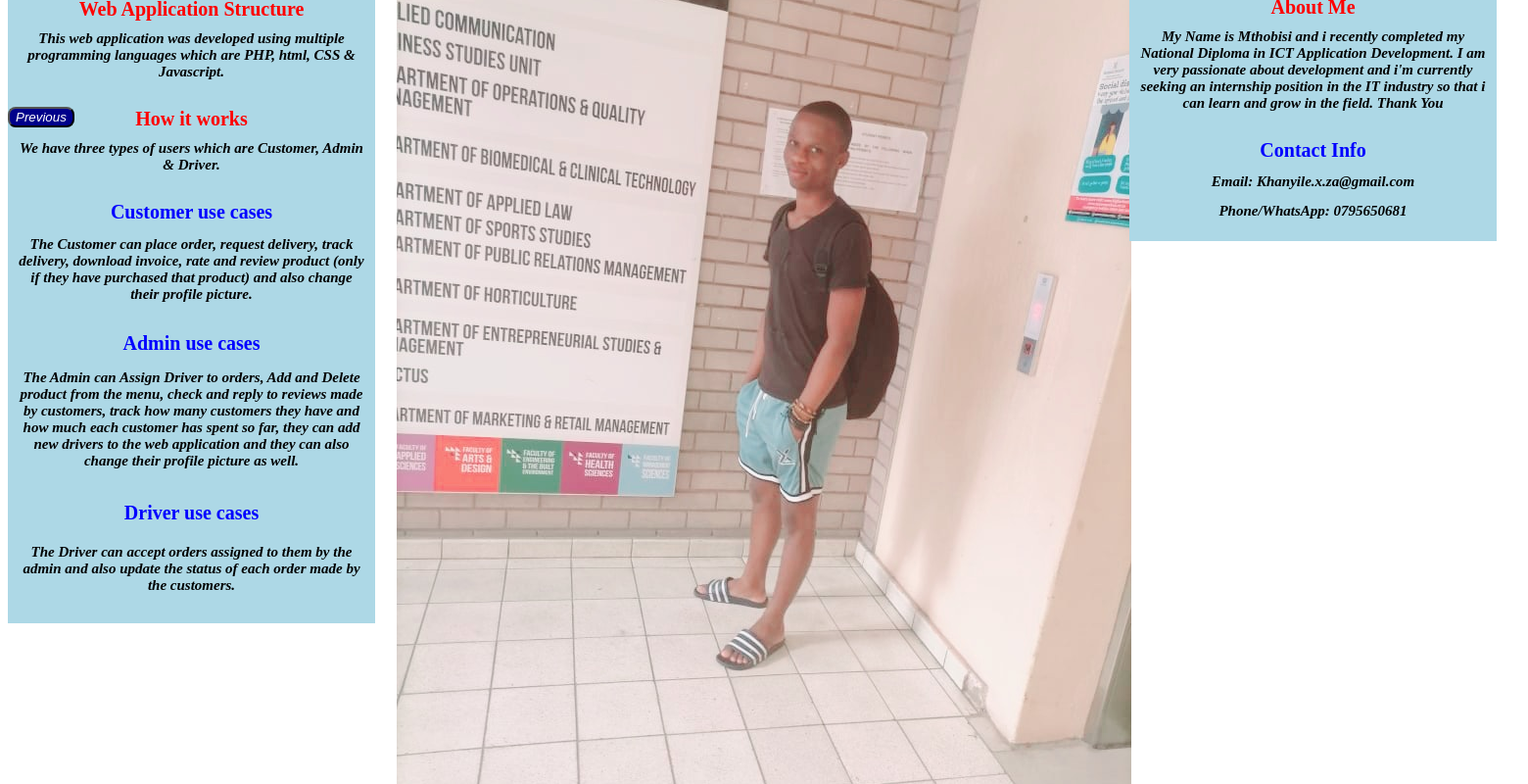
After one commit to Mthobisi2002/e-Commerce-web-app, a PHP site: page /About.php in a window 1560 px wide. The commit adds this page. Shown: the whole page at 98% size. Run offline with PHP 8.4, Linux system fonts and the light colour scheme.

Commit message:
first commit

```diff
--- /dev/null
+++ b/About.php
@@ -0,0 +1,79 @@
+<style>
+
+    #bar{
+        background-color: lightblue;
+        width: 355px;
+        margin: left;
+        margin-top: -20px;
+        padding: 10px;
+        text-align: center;
+        font-weight: bold;
+
+    }
+    #bar2{
+        background-color: lightblue;
+        width: 355px;
+        margin-left: 1145px;
+        margin-top: -650px;
+        padding: 10px;
+        text-align: center;
+        font-weight: bold;
+
+    }
+    .bg-img {
+    /* The image used */
+    background-image: url("images/Mthobisi3.jpg");
+
+    /* Control the height of the image */
+    min-height: 380px;
+
+    /* Center and scale the image nicely */
+    background-position: center;
+    background-repeat: no-repeat;
+    width: 100%;
+    height: 100%;
+    position: relative;
+}
+</style>
+
+<html>
+    <head>
+        <title>100% Mthobisi Khanyile</title>
+    </head>
+    <button onclick="history.back()" style="font-style: italic; color:white; bottom:670px; margin-left:0px; position:fixed;
+    display: inline-block;  background:darkblue; border-radius: .5rem; ">Previous</button>
+
+    <div id="bar">
+        <body class="bg-img">
+            <form method="post">
+                <div style="font-size: 20px; color:red; font-style: Normal;">Web Application Structure</div>
+                <h1 style="font-size: 15px; color: black; font-style: italic;">This web application was developed using multiple programming languages which are PHP, html, CSS & Javascript.</h1>
+                <br>
+                <div style="font-size: 20px; color:red; font-style: Normal;">How it works</div>
+                <h1 style="font-size: 15px; color: black; font-style: italic;">We have three types of users which are Customer, Admin & Driver.</h1>
+                <br>
+                <div style="font-size: 20px; color:blue; font-style: Normal;">Customer use cases</div>
+                <h2 style="font-size: 15px; color: black; font-style: italic;">The Customer can place order, request delivery, track delivery, download invoice, rate and review product (only if they have purchased that product) and also change their profile picture.</h2>
+                <br>
+                <div style="font-size: 20px; color:blue; font-style: Normal;">Admin use cases</div>
+                <h3 style="font-size: 15px; color: black; font-style: italic;">The Admin can Assign Driver to orders, Add and Delete product from the menu, check and reply to reviews made by customers, track how many customers they have and how much each customer has spent so far, they can add new drivers to the web application and they can also change their profile picture as well.</h3>
+                <br>
+                <div style="font-size: 20px; color:blue; font-style: Normal;">Driver use cases</div>
+                <h4 style="font-size: 15px; color: black; font-style: italic;">The Driver can accept orders assigned to them by the admin and also update the status of each order made by the customers.</h4>
+
+            <form>
+        </body>
+    </div>
+
+    <div id="bar2">
+            <form method="post">
+                <div style="font-size: 20px; color:red; font-style: Normal;">About Me</div>
+                <h1 style="font-size: 15px; color: black; font-style: italic;">My Name is Mthobisi and i recently completed my National Diploma in ICT Application Development. I am very passionate about development and i'm currently seeking an internship position in the IT industry so that i can learn and grow in the field. Thank You  </h1>
+                <br>
+                <div style="font-size: 20px; color:blue; font-style: Normal;">Contact Info</div>
+                <h2 style="font-size: 15px; color: black; font-style: italic;">Email: Khanyile.x.za@gmail.com</h2>
+                <h2 style="font-size: 15px; color: black; font-style: italic;">Phone/WhatsApp: 0795650681</h2>
+            <form>
+        </body>
+    </div>
+</html>
--- a/Home.php
+++ b/Home.php
@@ -155,7 +155,7 @@ include("classes/autoload.php");
                                 if(isset($_GET['action'])) {
                                     session_unset();
                                     session_destroy();
-                                    header("Location:login.php");
+                                    header("Location:Login.php");
                                 }
                                 include('index.php');
                                 ?>
--- a/Registration.php
+++ b/Registration.php
@@ -42,9 +42,9 @@
 
     }
     #Login_button{
-        background-color: black;
+        background-color: darkblue;
         color:white;
-        width: 70px;
+        width: 100px;
         text-align: center;
         padding: 4px;
         border-radius: 4px;
```
Also changed, not shown: Login.php (+40 -2 lines), images/Mthobisi3.jpg (added).
